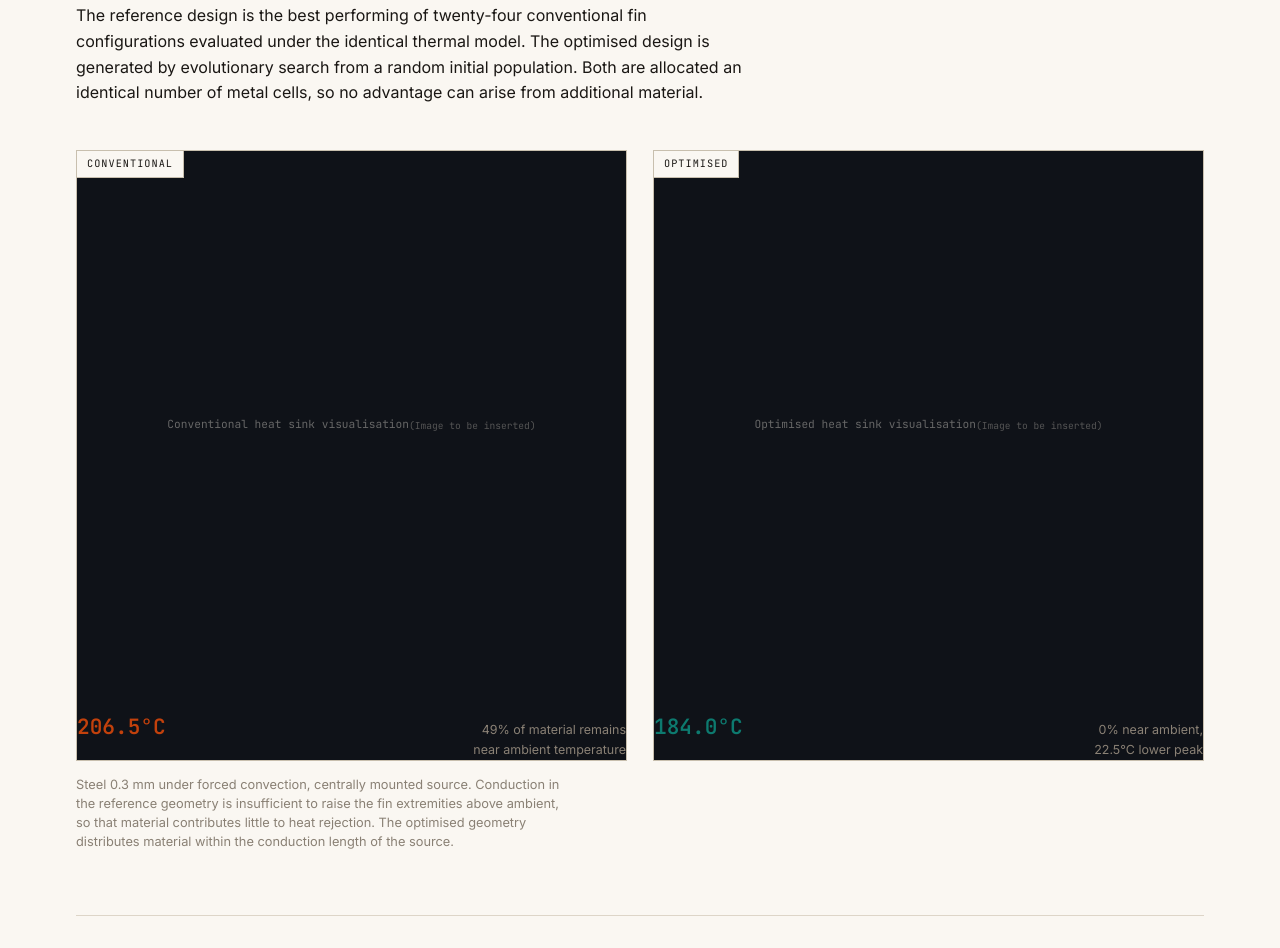
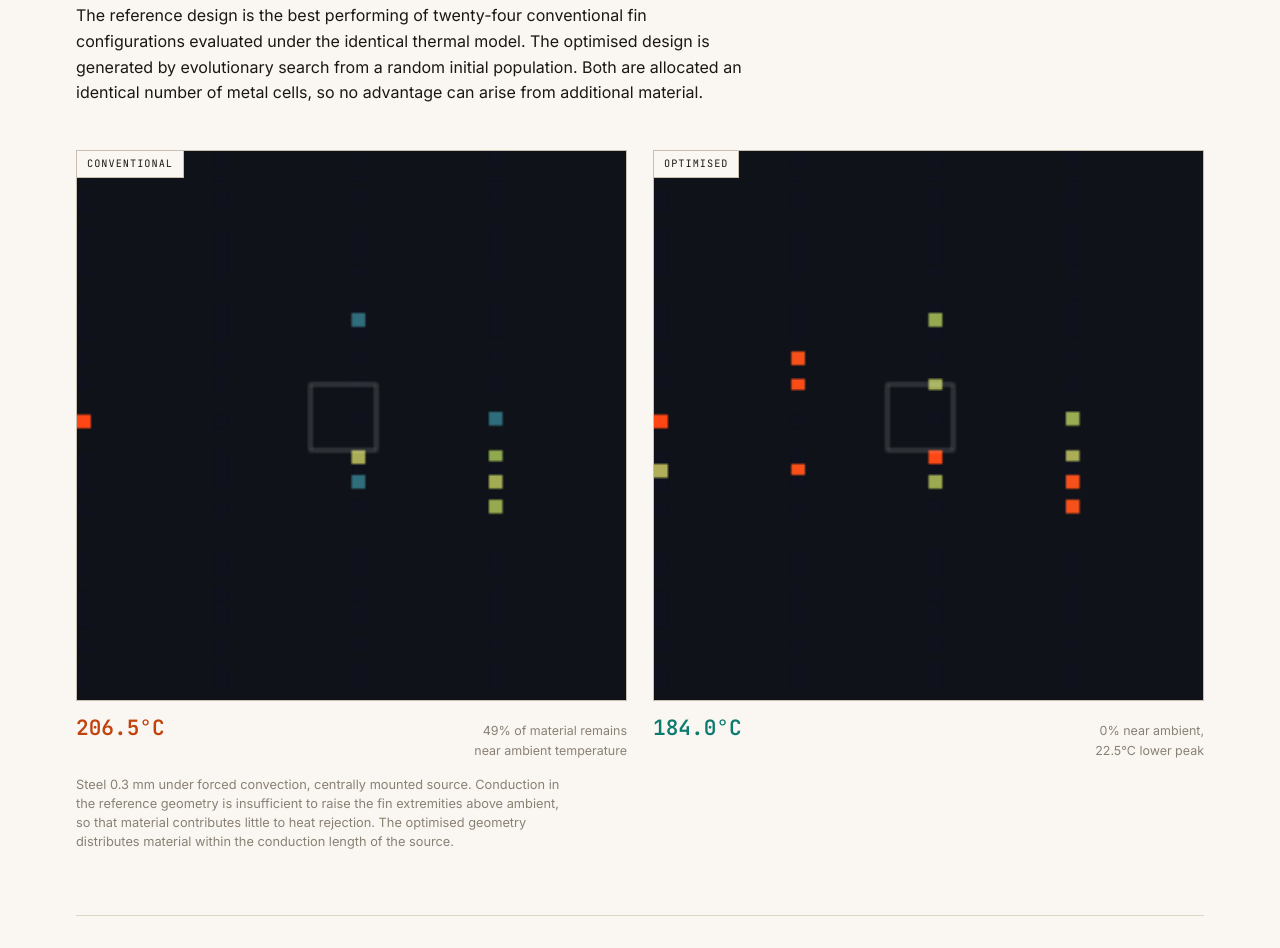
Before and after one commit to panavkbysani2011-jpg/finch-heatsink, a website: page flinch/index.html in a window 1280 px wide. Shown: the part 761-1709 px from the top of the page. Drawn offline with Linux system fonts and the light colour scheme.

Commit message:
Restore heat map comparison visualizations (canvas), remove all pixel decorations - clean version

```diff
--- a/flinch/index.html
+++ b/flinch/index.html
@@ -21,7 +21,7 @@
 .compare{display:grid;grid-template-columns:1fr 1fr;gap:26px;margin-top:44px}
 @media(max-width:700px){.compare{grid-template-columns:1fr;gap:18px}}
 .shot{border:1px solid var(--rule2);background:#0f1218;position:relative}
-.shot img{width:100%;display:block}
+.shot canvas{width:100%;display:block}
 .shot .lab{position:absolute;top:0;left:0;background:var(--paper);
   font-family:var(--mono);font-size:.64rem;letter-spacing:.1em;padding:5px 10px;
   border-right:1px solid var(--rule2);border-bottom:1px solid var(--rule2)}
@@ -85,7 +85,7 @@
   <div class="compare">
     <figure>
       <div class="shot"><span class="lab">CONVENTIONAL</span>
-        <div style="width:100%;aspect-ratio:1;background:#0f1218;display:flex;align-items:center;justify-content:center;color:#666;font-family:var(--mono);font-size:.7rem;padding:20px;text-align:center;line-height:1.6">Conventional heat sink visualisation<br><span style="color:#555;font-size:.6rem">(Image to be inserted)</span></div>
+        <canvas id="heatConv" width="200" height="200"></canvas></div>
       <div class="shotcap">
         <span class="t hot">206.5&deg;C</span>
         <span class="w">49% of material remains<br>near ambient temperature</span>
@@ -93,7 +93,7 @@
     </figure>
     <figure>
       <div class="shot"><span class="lab">OPTIMISED</span>
-        <div style="width:100%;aspect-ratio:1;background:#0f1218;display:flex;align-items:center;justify-content:center;color:#666;font-family:var(--mono);font-size:.7rem;padding:20px;text-align:center;line-height:1.6">Optimised heat sink visualisation<br><span style="color:#555;font-size:.6rem">(Image to be inserted)</span></div>
+        <canvas id="heatOpt" width="200" height="200"></canvas></div>
       <div class="shotcap">
         <span class="t cool">184.0&deg;C</span>
         <span class="w">0% near ambient,<br>22.5&deg;C lower peak</span>
@@ -238,6 +238,47 @@
 </footer>
 
 </div>
-<script>(function(){function c(){var b=a.contentDocument||(a.contentWindow&&a.contentWindow.document);if(b){var d=b.createElement('script');d.innerHTML="window.__CF$cv$params={r:'a21d24b43a49285b',t:'MTc4NTE3MTAyOQ=='};var a=document.createElement('script');a.src='/cdn-cgi/challenge-platform/scripts/jsd/main.js';document.getElementsByTagName('head')[0].appendChild(a);";b.getElementsByTagName('head')[0].appendChild(d)}}if(document.body){var a=document.createElement('iframe');a.height=1;a.width=1;a.style.position='absolute';a.style.top=0;a.style.left=0;a.style.border='none';a.style.visibility='hidden';document.body.appendChild(a);if('loading'!==document.readyState)c();else if(window.addEventListener)document.addEventListener('DOMContentLoaded',c);else{var e=document.onreadystatechange||function(){};document.onreadystatechange=function(b){e(b);'loading'!==document.readyState&&(document.onreadystatechange=e,c())}}}})();</script><script type="module" src="https://static.cloudflareinsights.com/beacon.min.js/v4513226cdae34746b4dedf0b4dfa099e1781791509496" integrity="sha512-ZE9pZaUXND66v380QUtch/5sE9tPFh2zg45pR2PB0CVkCtOREv2AJKkSidISWkysEuQ0EH8faUU5du78bx87UQ==" data-cf-beacon='{"version":"2024.11.0","token":"1954b47c125f43f8b4338b3c4f804e4f"}' crossorigin="anonymous"></script>
+
+<script>
+// Heat map visualisation for the comparison section
+(function(){
+function heatMap(id,isOpt){
+  var c=document.getElementById(id);if(!c)return;
+  var w=200,h=200,N=44,s=w/N,ctx=c.getContext('2d'),im=ctx.createImageData(w,h);
+  var cx=22,cy=22;
+  function temp(x,y,dist){
+    if(isOpt){return Math.exp(-dist*dist/120)*0.9+Math.random()*0.1;}
+    var a=Math.atan2(y-cy,x-cx),r=Math.sqrt((x-cx)*(x-cx)+(y-cy)*(y-cy));
+    if(r<3)return 1;
+    var angleMod=Math.sin(a*8)*0.15;
+    return Math.max(0.05,Math.exp(-(r+angleMod*r)/9));
+  }
+  for(var y=0;y<N;y++)for(var x=0;x<N;x++){
+    var dist=Math.sqrt((x-cx)*(x-cx)+(y-cy)*(y-cy));
+    var t=temp(x,y,dist);
+    var isMetal=t>0.25&&dist<5||t>0.25&&dist<10&&Math.sin(x*2.3+y*1.7)>0;
+    isMetal=isMetal||(isOpt&&t>0.2&&dist<9);
+    for(var py=0;py<s;py++)for(var px=0;px<s;px++){
+      var i=((y*s+py)*w+(x*s+px))*4;
+      if(isMetal){
+        var tc=Math.min(1,t*1.1);
+        if(tc>0.7){im.data[i]=220+tc*35;im.data[i+1]=120-tc*50;im.data[i+2]=50-tc*30;}
+        else if(tc>0.4){im.data[i]=80+tc*140;im.data[i+1]=160+tc*20;im.data[i+2]=60+tc*40;}
+        else{im.data[i]=30+tc*50;im.data[i+1]=80+tc*80;im.data[i+2]=110+tc*40;}
+        im.data[i+3]=255;
+      }else{
+        im.data[i]=15;im.data[i+1]=18;im.data[i+2]=28;im.data[i+3]=255;
+      }
+    }
+  }
+  // chip outline
+  ctx.putImageData(im,0,0);
+  ctx.strokeStyle='rgba(255,255,255,0.25)';ctx.lineWidth=1;
+  ctx.strokeRect(cx*4-3,cy*4-3,24,24);
+}
+heatMap('heatConv',false);
+heatMap('heatOpt',true);
+})();
+</script>
 </body>
 </html>
```
